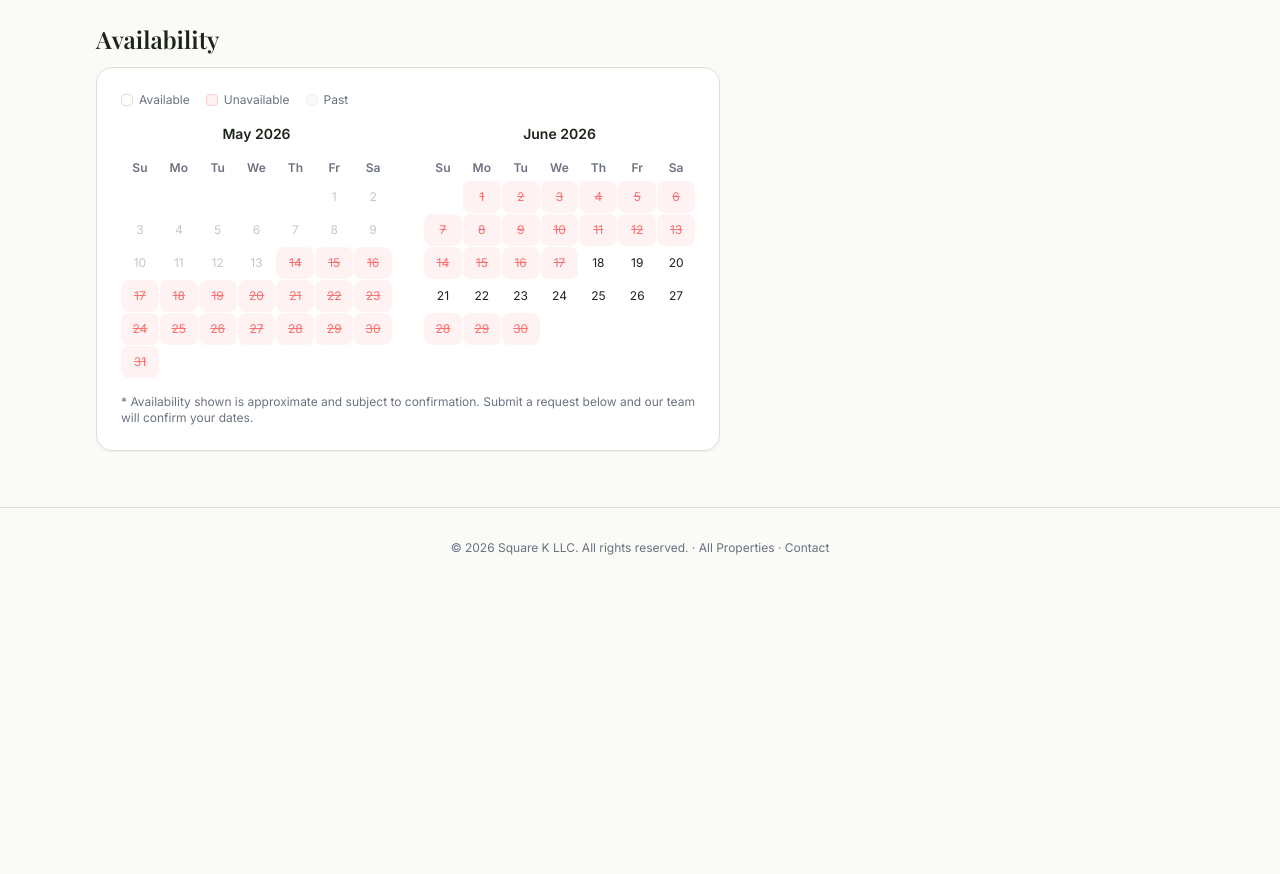
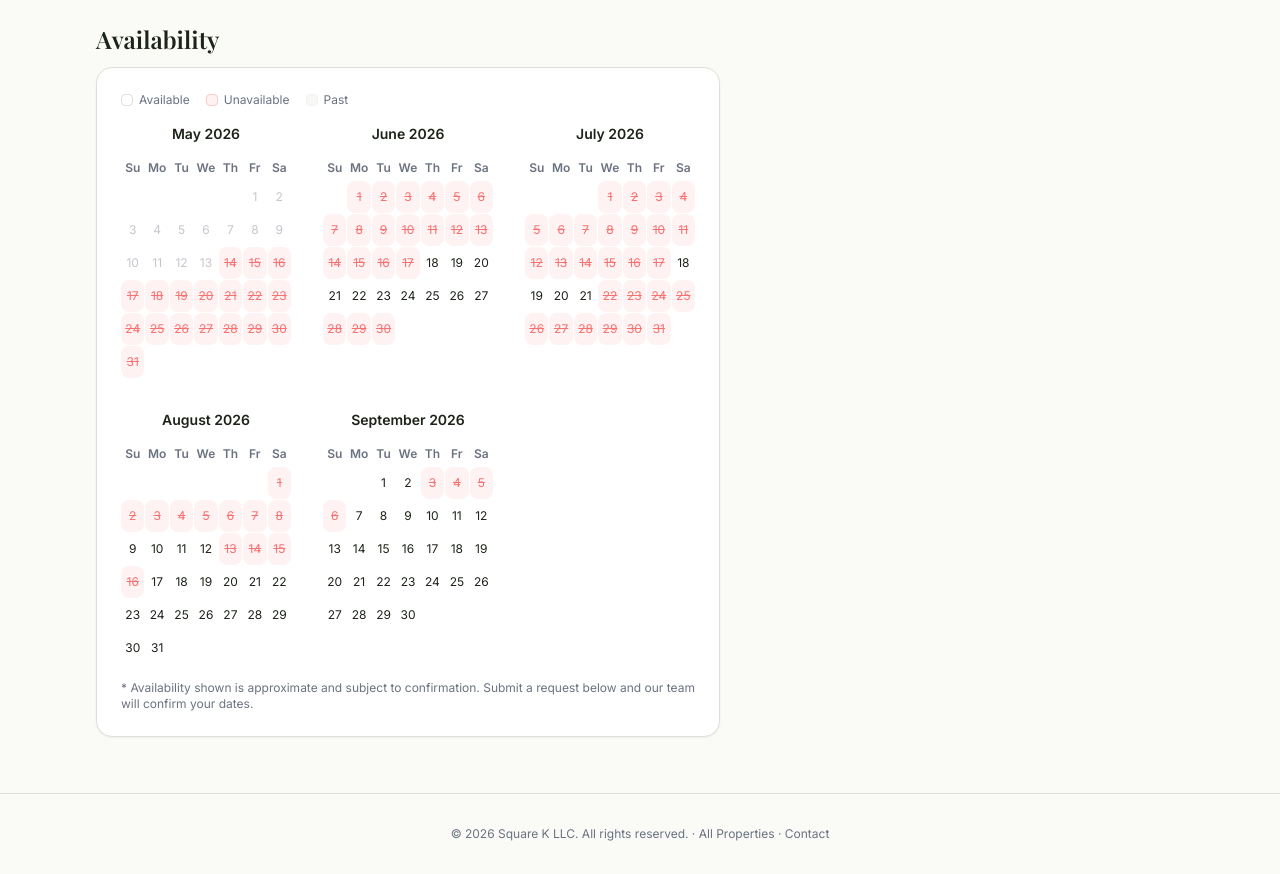
Before and after one commit to Nick-NGFsystems/SquareK-Vacations, a Next.js app: page /properties/blueberry-grand-retreat in a window 1280 px wide. Shown: the part 1760-2634 px from the top of the page. Before the commit the page ends 2348 px from the top, so only its background shows below. Built offline with nearby package versions, Linux system fonts and the light colour scheme; no server answers.

Commit message:
Calendar: show current month through September, 3-column grid

```diff
--- a/components/AvailabilityCalendar.tsx
+++ b/components/AvailabilityCalendar.tsx
@@ -94,13 +94,18 @@ export default function AvailabilityCalendar({
   const now = new Date()
   const [baseMonth] = useState({ year: now.getFullYear(), month: now.getMonth() })
 
+  // Show from current month through September of the current season
   const months = useMemo(() => {
     const result = []
-    for (let i = 0; i < 2; i++) {
-      let m = baseMonth.month + i
-      let y = baseMonth.year
-      if (m > 11) { m -= 12; y += 1 }
+    let m = baseMonth.month
+    let y = baseMonth.year
+    // Keep adding months until we've passed September of the current/next year
+    const endYear  = m <= 8 ? y : y + 1   // if past Sep, roll to next year
+    const endMonth = 8                      // September (0-indexed)
+    while (y < endYear || (y === endYear && m <= endMonth)) {
       result.push({ year: y, month: m })
+      m++
+      if (m > 11) { m = 0; y++ }
     }
     return result
   }, [baseMonth])
@@ -119,7 +124,7 @@ export default function AvailabilityCalendar({
         </span>
       </div>
 
-      <div className="grid grid-cols-1 gap-8 sm:grid-cols-2">
+      <div className="grid grid-cols-1 gap-8 sm:grid-cols-2 lg:grid-cols-3">
         {months.map(({ year, month }) => (
           <CalendarMonth
             key={`${year}-${month}`}
```
